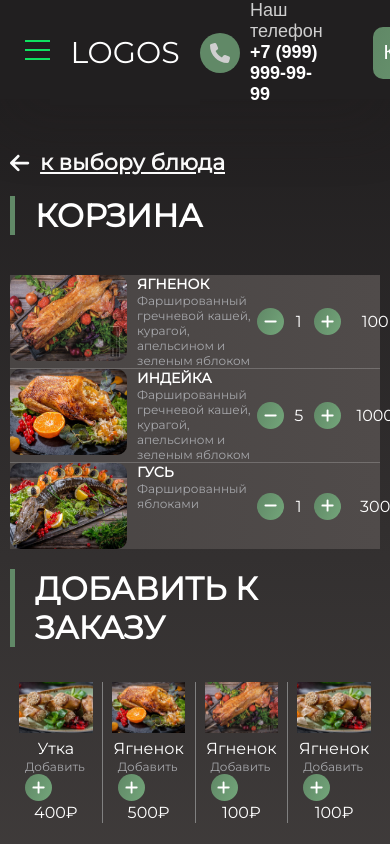
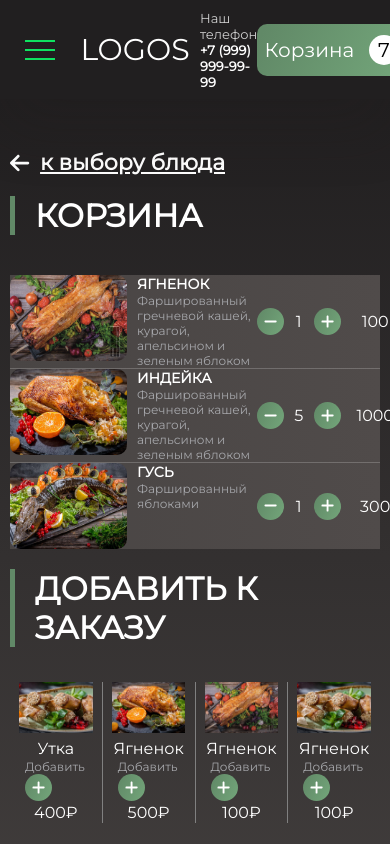
Before and after one commit to KovbenyaAlexander/shop, a React app: page /#/cart in a window 390 px wide. Shown: the top 844 px of the page. Built offline with nearby package versions, Linux system fonts and the light colour scheme.

Commit message:
add styles for Header

```diff
--- a/src/components/Header/Header.tsx
+++ b/src/components/Header/Header.tsx
@@ -1,4 +1,4 @@
-import React, { useState } from 'react';
+import React from 'react';
 import { useDispatch, useSelector } from 'react-redux';
 import { useHistory } from 'react-router';
 import { faPhone } from '@fortawesome/free-solid-svg-icons';
--- a/src/components/Header/style.scss
+++ b/src/components/Header/style.scss
@@ -2,7 +2,6 @@
 .header{
   background: rgba(33, 31, 32, 1);
   box-shadow: 0px 30px 60px rgba(34, 31, 32, 0.2);
-  font-family: 'Montserrat Alternates', sans-serif;
   position: fixed;
   top: 0;
   left: 0;
@@ -28,32 +27,28 @@
     justify-content: center;
     align-items: center;
     text-align: center;
-    width: 150px;
+    width: 130px;
     background-color: rgba(33, 31, 32, 1);
     color: #fff;
     font-size: 30px;
     z-index: 1001;
-
   }
 
   .wrapper{
     display: grid;
-    grid-template-columns: 200px 1fr 200px;
+    grid-template-columns: 200px 1fr 160px;
     max-width: 1440px;
     height: 99px;
     margin: 0 auto;
 
     .header__contacts{
-      font-family: 'Montserrat Alternates', sans-serif;
       display: flex;
-
       color: #CFCFCF;
       justify-content: end;
       align-items: center;
       padding-right: 50px;
 
       p{
-        font-family: 'Montserrat Alternates', sans-serif;
         font-size: 18px;
       }
     }
@@ -62,7 +57,6 @@
       display: flex;
       align-items: center;
       justify-content: space-around;
-      font-family: 'Montserrat Alternates', sans-serif;
       align-self: center;
       width: 149px;
       height: 52px;
@@ -187,4 +181,25 @@
         display: none;
     }
   }
+
+  @media (max-width: 768px) {
+    &__contacts{
+      padding: 0;
+    }
+
+    &__icon{
+      display: none;
+    }
+
+    &__phone{
+      &-description, &-number{
+        font-size: 13px !important;
+      }
+    }
+
+    &__contacts{
+      padding: 0 !important;
+      justify-content: center !important;
+    }
+  }
 }
```
Also changed, not shown: src/components/About/About.tsx (+2 -10 lines).
